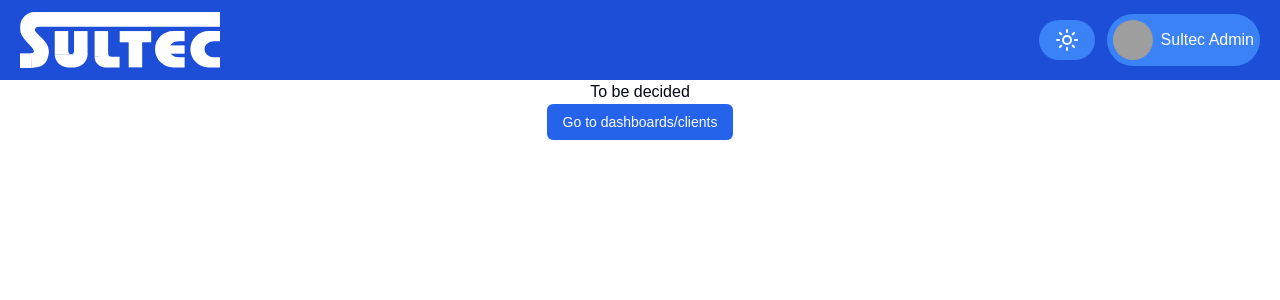
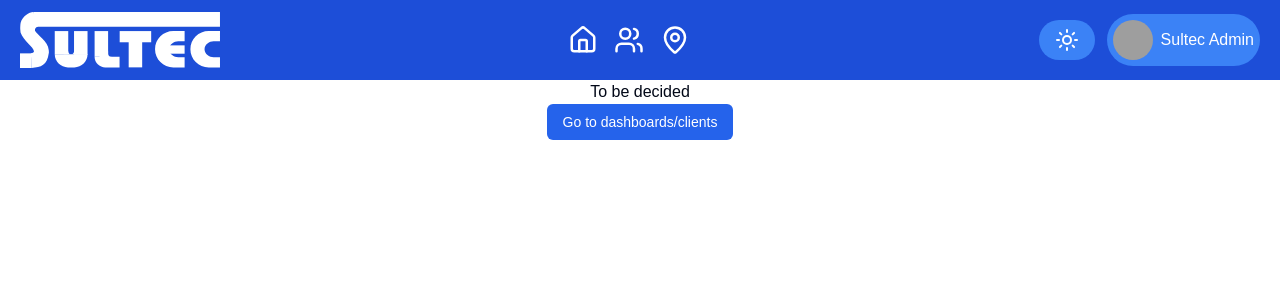
Before and after one commit to VictorAlejMadrid/sultec-fe, a Next.js app: page / in a window 1280 px wide. Shown: the top 300 px of the page. Built offline with nearby package versions, Linux system fonts and the light colour scheme; grey boxes are pictures that could not be loaded.

Commit message:
🚸 💄 Navigation bar in the header

```diff
--- a/components/Header/index.tsx
+++ b/components/Header/index.tsx
@@ -4,8 +4,14 @@ import Image from 'next/image';
 import LogoSultecWhite from '@/assets/images/LogoSultecWhite.svg';
 import UserMenu from './UserMenu';
 import ThemeToggle from './ThemeToggle';
+import { HouseIcon, MapPin, UsersIcon } from 'lucide-react';
+import { cn } from '@/lib/utils';
+import SimpleTooltip from '../SimpleTooltip';
+import Link from 'next/link';
 
 export default function Header() {
+  const IconStyle = cn('hover:scale-125 transition-all hover:cursor-pointer');
+
   return (
     <header className="z-40 w-full h-[80px] bg-blue-700 flex items-center justify-between px-5 py-2">
       <Image
@@ -15,6 +21,25 @@ export default function Header() {
         src={LogoSultecWhite}
         width={200}
       />
+
+      <nav className="flex items-center text-white gap-4">
+        <SimpleTooltip text="Serviços">
+          <Link href="/">
+            <HouseIcon size={30} className={IconStyle} />
+          </Link>
+        </SimpleTooltip>
+        <SimpleTooltip text="Clientes">
+          <Link href="/dashboard/clients">
+            <UsersIcon size={30} className={IconStyle} />
+          </Link>
+        </SimpleTooltip>
+        <SimpleTooltip text="Endereços">
+          <Link href="dashboard/addresses">
+            <MapPin size={30} className={IconStyle} />
+          </Link>
+        </SimpleTooltip>
+      </nav>
+
       <div className="flex flex-row gap-3 items-center">
         <ThemeToggle />
         <UserMenu />
```
